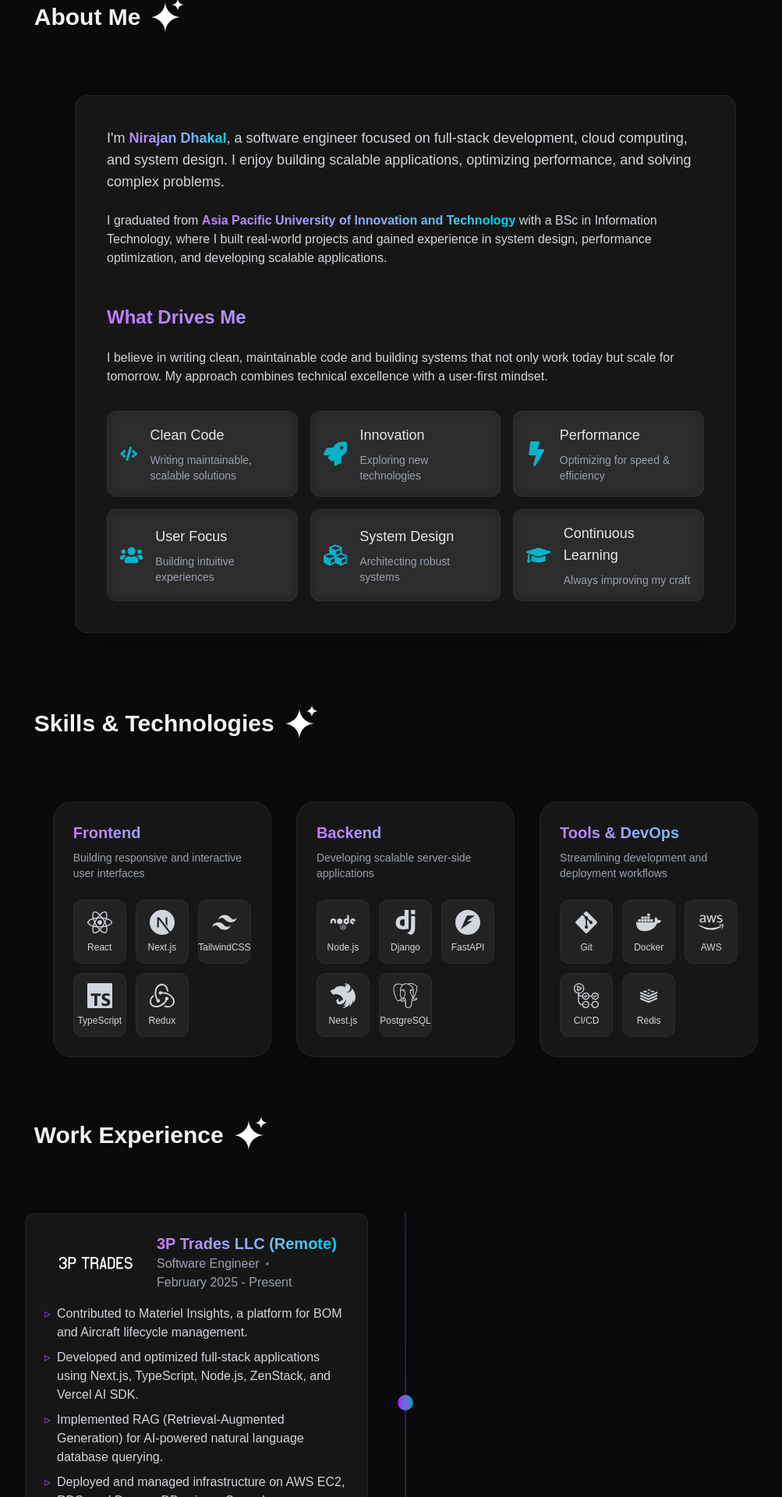
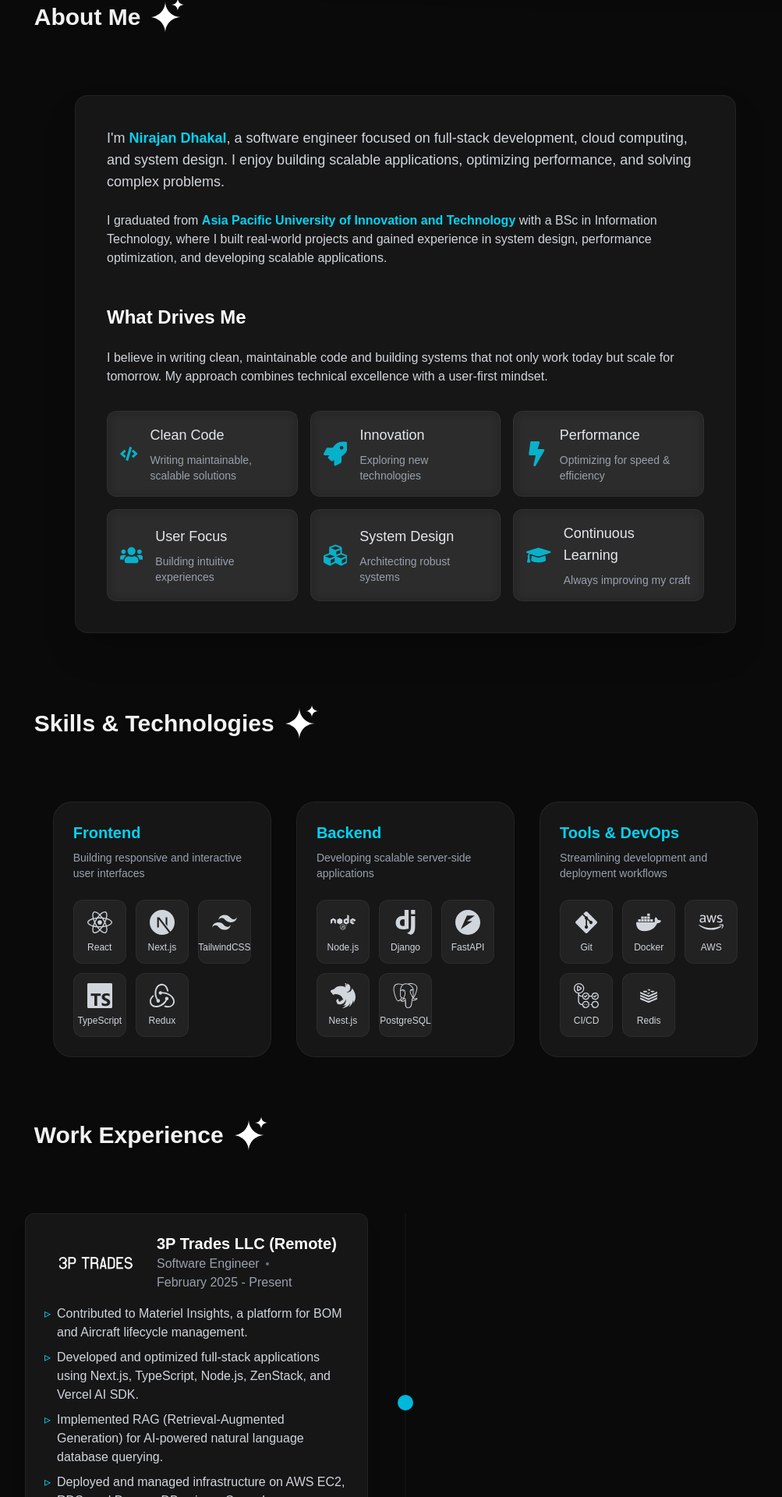
Before and after one commit to Neerazan/portfolio_2.0, a Next.js app: page / in a window 1280 px wide. Shown: the part 878-2798 px from the top of the page at 78% size, without its empty margins (115-1118 px from the left). Built offline with nearby package versions, Linux system fonts and the light colour scheme.

Commit message:
modify and replace all the previous color

```diff
--- a/src/components/normal/About.tsx
+++ b/src/components/normal/About.tsx
@@ -19,7 +19,7 @@
         >
           <div className="mb-8 sm:mb-12">
             <p className="text-base sm:text-lg text-gray-300">
-              I&apos;m <span className="bg-linear-to-r from-purple-400 to-cyan-400 bg-clip-text text-transparent font-semibold">
+              I&apos;m <span className="text-cyan-400 font-semibold">
                 Nirajan Dhakal
               </span>, a software engineer focused on full-stack development, cloud computing, and system design.
               I enjoy building scalable applications, optimizing performance, and solving complex problems.
@@ -32,14 +32,14 @@
               className="space-y-4 mt-6"
             >
               <p className="text-gray-300">
-                I graduated from <span className="bg-linear-to-r from-purple-400 to-cyan-400 bg-clip-text text-transparent font-semibold">Asia Pacific University of Innovation and Technology</span> with a BSc in Information Technology, where I built real-world projects and gained experience in system design, performance optimization, and developing scalable applications.
+                I graduated from <span className="text-cyan-400 font-semibold">Asia Pacific University of Innovation and Technology</span> with a BSc in Information Technology, where I built real-world projects and gained experience in system design, performance optimization, and developing scalable applications.
               </p>
             </motion.div>
           </div>
 
 
           <div>
-            <h2 className="text-xl sm:text-2xl font-semibold bg-linear-to-r from-purple-400 to-cyan-400 bg-clip-text text-transparent mb-4 sm:mb-6">
+            <h2 className="text-xl sm:text-2xl font-semibold text-white mb-4 sm:mb-6">
               What Drives Me
             </h2>
             <p className="text-sm sm:text-base text-gray-300 mb-6 sm:mb-8">
--- a/src/components/normal/Footer.tsx
+++ b/src/components/normal/Footer.tsx
@@ -7,7 +7,7 @@
     <footer className="relative mt-20 border-t border-white/5 bg-black/20 backdrop-blur-sm">
       <div className="mx-auto w-13/14 lg:w-15/20 px-4 py-10">
         <div className="flex flex-col items-center gap-6 text-center">
-          <h1 className={`bg-linear-to-r from-purple-400 to-cyan-400 bg-clip-text text-[35px] text-transparent ${satisfy.className}`}>
+          <h1 className={`text-[35px] text-white ${satisfy.className}`}>
             Neerajan .
           </h1>
 
--- a/src/components/normal/Header.tsx
+++ b/src/components/normal/Header.tsx
@@ -18,7 +18,7 @@
         <div className="flex items-center justify-center gap-x-2">
           <Link href="/" className="px-2">
             <h1
-              className={`text-[35px] bg-linear-to-r from-purple-400 to-cyan-400 bg-clip-text text-transparent ${satisfy.className}`}
+              className={`text-[35px] text-white ${satisfy.className}`}
             >
               Neerajan .
             </h1>
--- a/src/components/normal/Project.tsx
+++ b/src/components/normal/Project.tsx
@@ -166,7 +166,7 @@
         <div className="flex flex-col gap-3 sm:gap-4 md:w-1/2">
           <div className="flex items-center gap-3 sm:gap-4">
             <Num number={number} />
-            <h2 className="text-2xl sm:text-3xl font-bold bg-linear-to-r from-purple-400 to-cyan-400 bg-clip-text text-transparent">
+            <h2 className="text-2xl sm:text-3xl font-bold text-white">
               {title}
             </h2>
           </div>
--- a/src/components/normal/Tech.tsx
+++ b/src/components/normal/Tech.tsx
@@ -81,7 +81,7 @@
             className="group rounded-xl sm:rounded-3xl bg-white/5 backdrop-blur-sm p-px hover:shadow-2xl hover:shadow-cyan-500/10 border border-white/5 hover:border-cyan-500/30 transition-all duration-300"
           >
             <div className="h-full rounded-xl sm:rounded-3xl bg-transparent p-3 sm:p-6 transition-all duration-300">
-              <h3 className="mb-2 text-base sm:text-xl font-bold text-transparent bg-clip-text bg-linear-to-r from-purple-400 to-cyan-400">
+              <h3 className="mb-2 text-base sm:text-xl font-bold text-cyan-400">
                 {tech.category}
               </h3>
               <p className="text-xs sm:text-sm text-gray-400 mb-3 sm:mb-6">{tech.description}</p>
--- a/src/components/normal/WorkExperience.tsx
+++ b/src/components/normal/WorkExperience.tsx
@@ -70,7 +70,7 @@
 function WorkExperience() {
   return (
     <div className="relative mx-auto max-w-5xl px-4 sm:px-6">
-      <div className="absolute left-4 h-full w-0.5 transform bg-linear-to-b from-purple-600 to-cyan-600 opacity-30 sm:left-1/2 sm:-translate-x-1/2"></div>
+      <div className="absolute left-4 h-full w-0.5 transform bg-white/10 opacity-30 sm:left-1/2 sm:-translate-x-1/2"></div>
 
       <div className="space-y-8 sm:space-y-16">
         {workExperiences.map((item, index) => (
@@ -84,14 +84,14 @@
               } items-start gap-4 pl-8 sm:items-center sm:gap-8 sm:pl-0 md:gap-16`}
           >
             <div className="absolute top-1/2 -left-1.5 z-10 -translate-y-1/2 transform sm:top-1/2 sm:left-1/2 sm:-translate-x-1/2 sm:-translate-y-1/2">
-              <div className="h-4 w-4 rounded-full bg-linear-to-r from-purple-600 to-cyan-600 sm:h-5 sm:w-5"></div>
+              <div className="h-4 w-4 rounded-full bg-cyan-500 sm:h-5 sm:w-5"></div>
             </div>
 
             <div className="group relative w-full rounded-xl border border-white/5 bg-white/5 backdrop-blur-sm p-4 shadow-xl transition-all duration-300 hover:border-cyan-500/30 hover:bg-white/10 sm:w-[calc(50%-3rem)] sm:p-6">
               <div className="mb-3 flex items-center gap-3 sm:mb-4 sm:gap-4">
                 <span className="text-xl sm:text-2xl">{item.icon}</span>
                 <div>
-                  <h3 className="bg-linear-to-r from-purple-400 to-cyan-400 bg-clip-text text-lg font-semibold text-transparent sm:text-xl">
+                  <h3 className="text-lg font-semibold text-white sm:text-xl">
                     {item.title}
                   </h3>
                   {/* position */}
@@ -109,7 +109,7 @@
               <ul className="space-y-1 sm:space-y-2">
                 {item.details.map((detail, detailIndex) => (
                   <li key={detailIndex} className="flex items-start gap-2">
-                    <span className="bg-linear-to-r from-purple-600 to-cyan-600 bg-clip-text text-transparent">
+                    <span className="text-cyan-400">
                       ▹
                     </span>
                     <span className="text-sm text-gray-300 sm:text-base">
```
